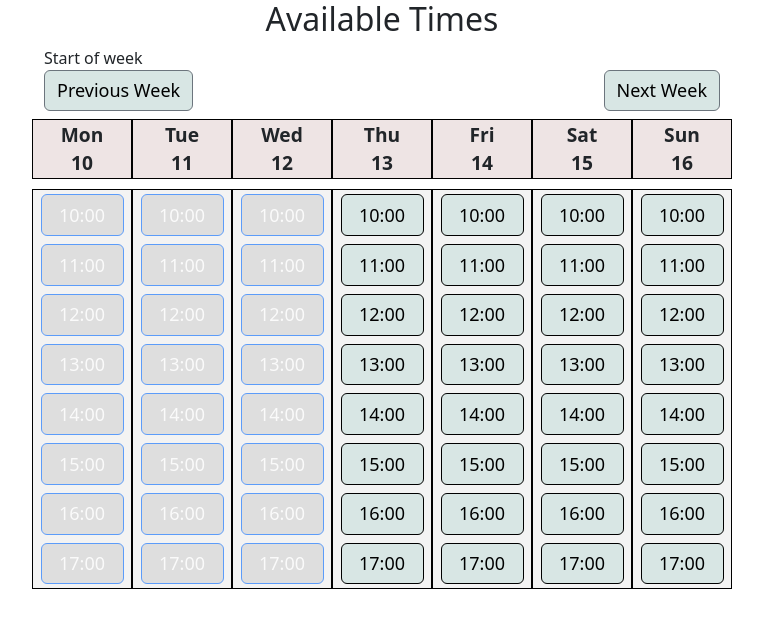
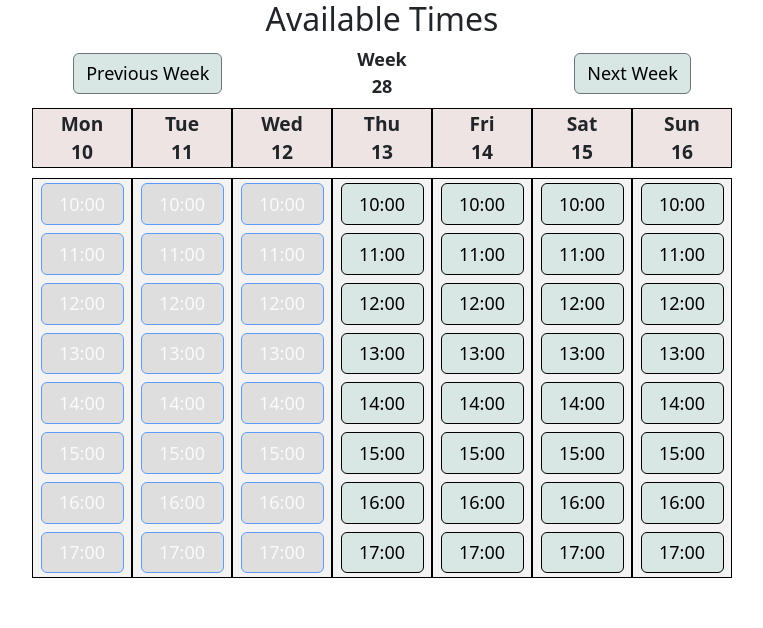
Before and after one commit to Tan-Thai/React---GW, a React (Create React App) app in the folder booking/: page / in a window 1280 px wide. Shown: the top 628 px of the page, without its empty margins (258-1021 px from the left). Built offline with nearby package versions, Linux system fonts and the light colour scheme.

Commit message:
added week number at the top

```diff
--- a/booking/src/App.js
+++ b/booking/src/App.js
@@ -40,12 +40,14 @@ function App() {
     <div className="container position relative">
       <h2 className="row justify-content-center"> Available Times </h2>
 
-       Start of week
-      <div className="row justify-content-center mb-2">
-        <div className="col-12 col-md-6 text-start">
+      <div className="row justify-content-center align-items-center mb-2">
+        <div className="col-md-5 text-start">
           <button className="btn btn-outline-secondary weekBtn" onClick={() => adjustWeek(-7)}>Previous Week</button>
         </div>
-        <div className="col-12 col-md-6 text-end">
+        <div className="col-1 text-center weekFont">
+          Week {days[0].weekNumber}
+        </div>
+        <div className="col-md-5 text-end">
           <button className="btn btn-outline-secondary weekBtn" onClick={() => adjustWeek(+7)}>Next Week</button>
         </div>
       </div>
--- a/booking/src/Components/DateUtils.js
+++ b/booking/src/Components/DateUtils.js
@@ -24,6 +24,10 @@ export function getDates(WeekOffset) {
 
         days[i].date = date.getDate();
         days[i].id = i; // Add a unique ID for each day
+
+        const firstDayOfYear = new Date(date.getFullYear(), 0, 1);
+        const pastDaysOfYear = (date - firstDayOfYear) / 86400000;
+        days[i].weekNumber = Math.ceil((pastDaysOfYear + firstDayOfYear.getDay() + 1) / 7);
     }
 
     console.log(`Adjusted date: ${days.date}`);
--- a/booking/src/MainLayout.css
+++ b/booking/src/MainLayout.css
@@ -92,3 +92,11 @@
   .bookingBtn:disabled:hover {
     background-color: lightgray;
   }
+
+  .weekFont {
+    font-size: large;
+    font-weight: bold;
+    display: flex;
+    align-items: center;
+    justify-content: center;
+  }
```
